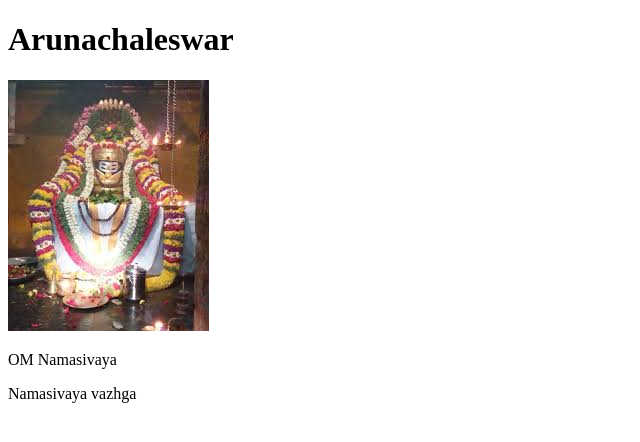
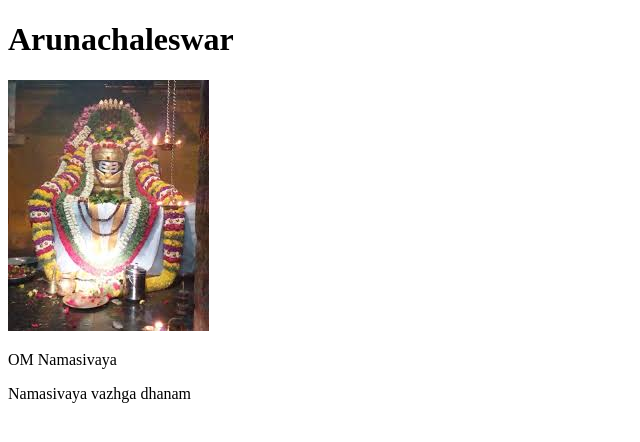
Before and after one commit to sabarinathan788/Project1, a plain HTML site: page index.html in a window 1280 px wide. Shown: the full height of the page, 0-640 px from the left. Drawn offline with Linux system fonts and the light colour scheme.

```diff
--- a/index.html
+++ b/index.html
@@ -9,6 +9,6 @@
     <h1>Arunachaleswar</h1>
     <img src="Sivan.jpg" alt="">
     <p>OM Namasivaya</p>
-    <p>Namasivaya vazhga</p>
+    <p>Namasivaya vazhga dhanam</p>
 </body>
 </html>
```
